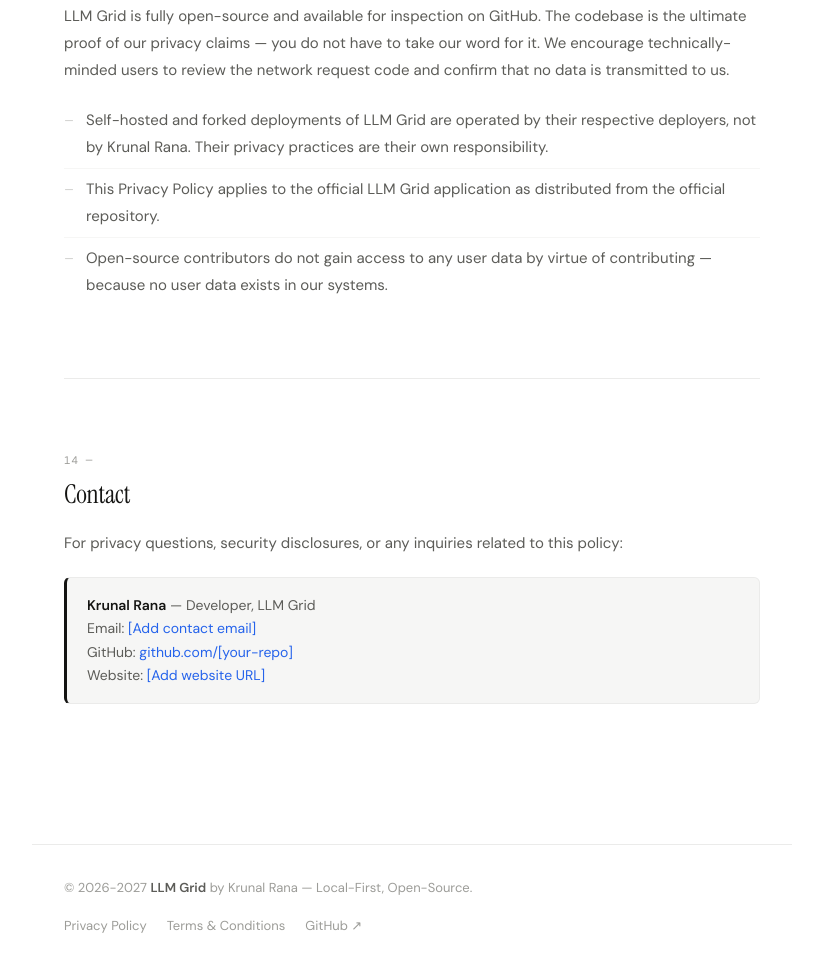
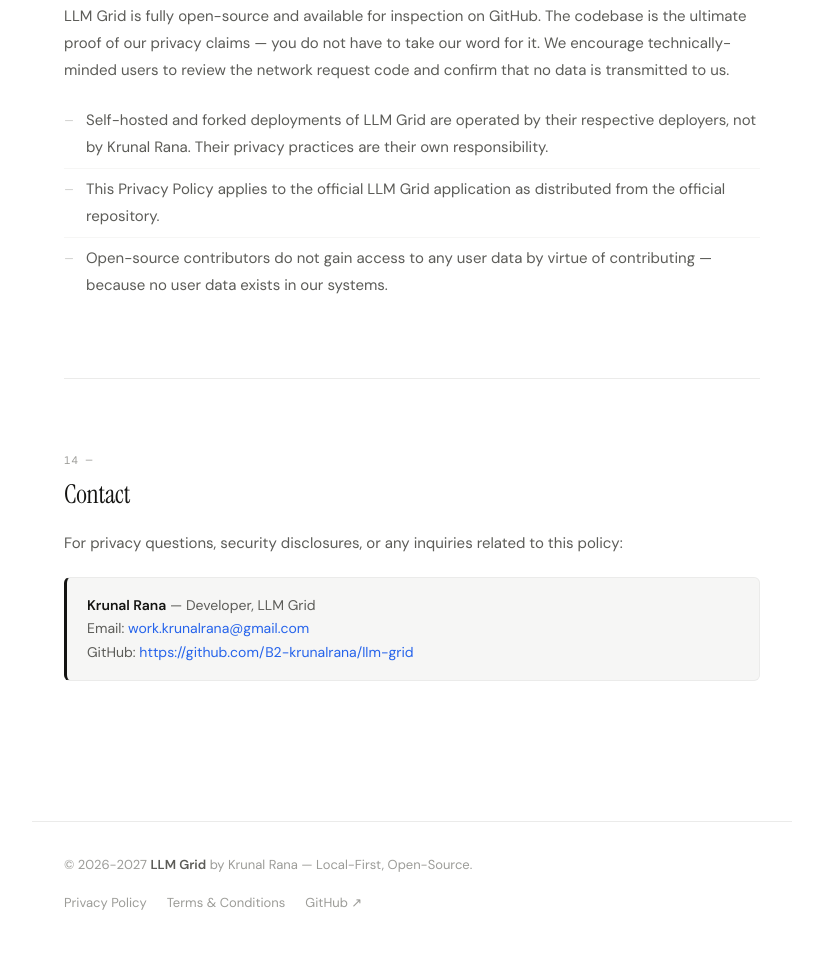
Before and after one commit to B2-krunalrana/llm-grid, a plain HTML site: page index.html in a window 1280 px wide. Shown: the part 8888-9857 px from the top of the page, without its empty margins (228-1051 px from the left). After the commit the page ends 9834 px from the top, so only its background shows below. Drawn offline with nearby package versions, Linux system fonts and the light colour scheme.

Commit message:
added emails

```diff
--- a/index.html
+++ b/index.html
@@ -560,9 +560,8 @@
         <div class="callout">
           <p>
             <strong>Krunal Rana</strong> — Developer, LLM Grid<br>
-            Email: <a href="mailto:hello@llmgrid.dev">[Add contact email]</a><br>
-            GitHub: <a href="#" target="_blank">github.com/[your-repo]</a><br>
-            Website: <a href="#">[Add website URL]</a>
+            Email: <a href="mailto:work.krunalrana@gmail.com">work.krunalrana@gmail.com</a><br>
+            GitHub: <a href="https://github.com/B2-krunalrana/llm-grid" target="_blank">https://github.com/B2-krunalrana/llm-grid</a><br>
           </p>
         </div>
       </div>
```
